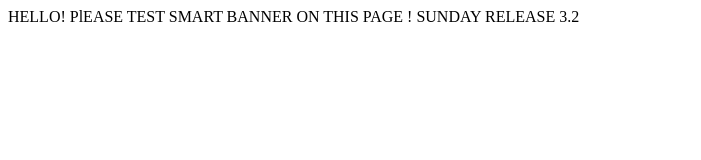
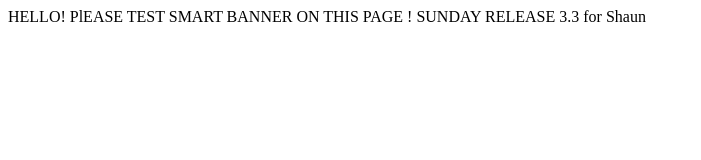
Before and after one commit to ivanbozhko/ivanbozhko.github.io, a plain HTML site: page index.html in a window 1280 px wide. Shown: the whole page, without its empty margins (0-701 px from the left). Drawn offline with Linux system fonts and the light colour scheme.

Commit message:
Sunday's commit 3.0

```diff
--- a/index.html
+++ b/index.html
@@ -9,7 +9,7 @@
 </head>
 
 <body>
- HELLO! PlEASE TEST SMART BANNER ON THIS PAGE ! SUNDAY RELEASE 3.2
+ HELLO! PlEASE TEST SMART BANNER ON THIS PAGE ! SUNDAY RELEASE 3.3 for Shaun
 </body>
 
 </html>
```
